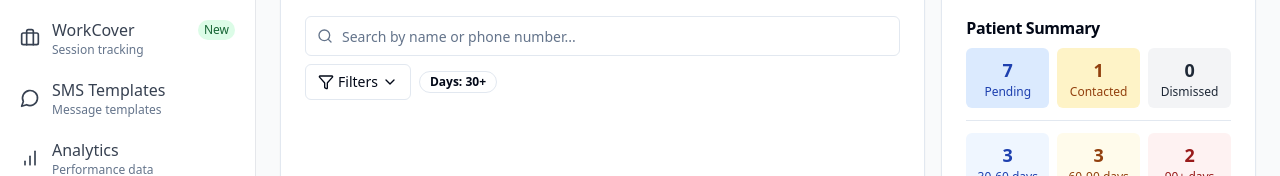
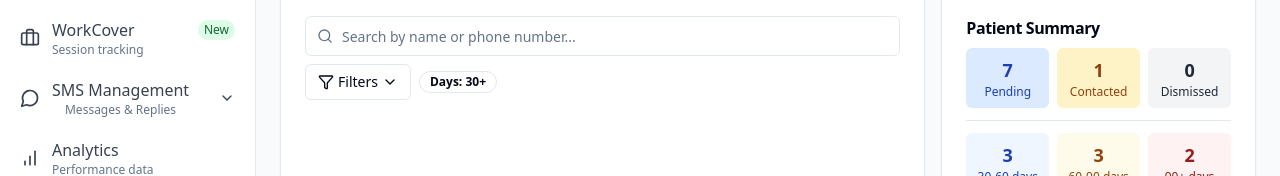
Before and after one commit to Ryanlynchyyy/client-reconnect, a React (Vite) app: page / in a window 1280 px wide. Shown: the part 195-371 px from the top of the page. Built offline with nearby package versions, Linux system fonts and the light colour scheme.

Commit message:
Fix: SMS management menu visibility
Ensure the SMS management menu is visible and accessible.

```diff
--- a/src/components/layout/AppLayout.tsx
+++ b/src/components/layout/AppLayout.tsx
@@ -8,7 +8,10 @@ import {
   MessageCircle,
   BarChart,
   ChevronRight,
-  Briefcase
+  Briefcase,
+  ChevronDown,
+  MessageSquare,
+  FileText
 } from 'lucide-react';
 
 interface AppLayoutProps {
@@ -17,6 +20,7 @@ interface AppLayoutProps {
 
 const AppLayout: React.FC<AppLayoutProps> = ({ children }) => {
   const [collapsed, setCollapsed] = useState(false);
+  const [smsExpanded, setSmsExpanded] = useState(false);
 
   return (
     <div className="min-h-screen flex flex-col md:flex-row bg-gray-50">
@@ -68,13 +72,76 @@ const AppLayout: React.FC<AppLayoutProps> = ({ children }) => {
             collapsed={collapsed}
             badge="New"
           />
-          <NavItem
-            to="/sms"
-            icon={<MessageCircle size={20} />}
-            label="SMS Templates"
-            description="Message templates"
-            collapsed={collapsed}
-          />
+
+          {/* SMS Management Section with Dropdown */}
+          <div className="relative">
+            {!collapsed ? (
+              <>
+                <button
+                  onClick={() => setSmsExpanded(!smsExpanded)}
+                  className={cn(
+                    "flex items-center justify-between w-full px-3 py-2 rounded-md transition-colors hover:bg-gray-100",
+                    (window.location.pathname === '/sms' || window.location.pathname === '/sms/replies') ?
+                      "bg-cliniko-muted text-cliniko-primary font-medium" : "text-gray-700"
+                  )}
+                >
+                  <div className="flex items-center gap-3">
+                    <MessageCircle size={20} />
+                    <div className="flex flex-col flex-1">
+                      <span>SMS Management</span>
+                      <span className="text-xs text-muted-foreground">Messages & Replies</span>
+                    </div>
+                  </div>
+                  <ChevronDown className={cn(
+                    "h-4 w-4 transition-transform",
+                    smsExpanded ? "rotate-180" : ""
+                  )} />
+                </button>
+
+                {smsExpanded && (
+                  <div className="ml-8 mt-1 space-y-1">
+                    <NavLink
+                      to="/sms"
+                      className={({ isActive }) => cn(
+                        "flex items-center gap-2 px-3 py-1.5 rounded-md transition-colors text-sm",
+                        "hover:bg-gray-100",
+                        isActive ? "bg-cliniko-muted text-cliniko-primary font-medium" : "text-gray-700"
+                      )}
+                    >
+                      <FileText size={16} />
+                      <span>Templates</span>
+                    </NavLink>
+                    <NavLink
+                      to="/sms/replies"
+                      className={({ isActive }) => cn(
+                        "flex items-center gap-2 px-3 py-1.5 rounded-md transition-colors text-sm",
+                        "hover:bg-gray-100",
+                        isActive ? "bg-cliniko-muted text-cliniko-primary font-medium" : "text-gray-700"
+                      )}
+                    >
+                      <MessageSquare size={16} />
+                      <span>Replies</span>
+                    </NavLink>
+                  </div>
+                )}
+              </>
+            ) : (
+              <>
+                {/* Collapsed view */}
+                <NavLink
+                  to="/sms"
+                  className={({ isActive }) => cn(
+                    "flex justify-center p-2 rounded-md transition-colors",
+                    "hover:bg-gray-100",
+                    isActive ? "bg-cliniko-muted text-cliniko-primary" : "text-gray-700"
+                  )}
+                >
+                  <MessageCircle size={20} />
+                </NavLink>
+              </>
+            )}
+          </div>
+
           <NavItem
             to="/analytics"
             icon={<BarChart size={20} />}
```
